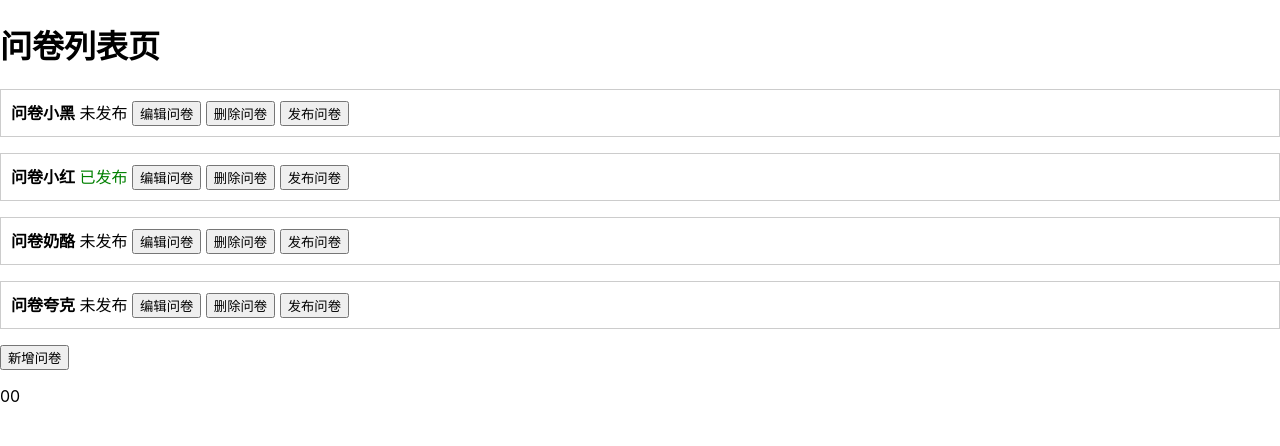
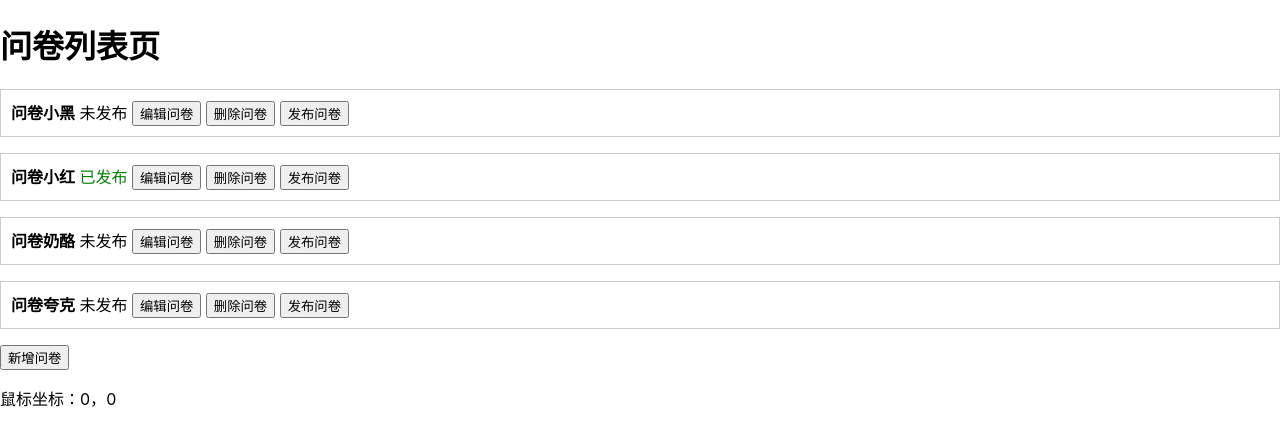
Before and after one commit to YvonneStandin/wjx-project, a React (Create React App) app: page / in a window 1280 px wide. Shown: the top 446 px of the page. Built offline with nearby package versions, Linux system fonts and the light colour scheme.

Commit message:
chore: 重置email name

```diff
--- a/src/App.tsx
+++ b/src/App.tsx
@@ -11,8 +11,8 @@ function App() {
       <List1></List1>
       {/* <StateDemo></StateDemo> */}
       <p>
-        {x}
-        {y}
+        鼠标坐标：
+        {x}，{y}
       </p>
     </>
   )
```
